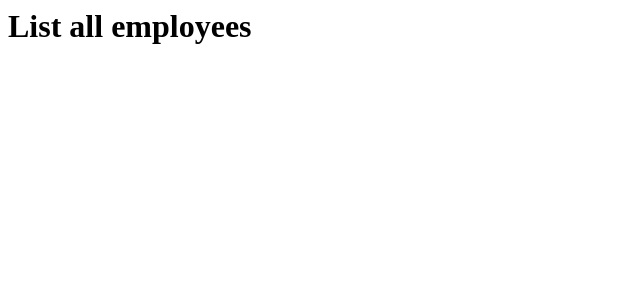
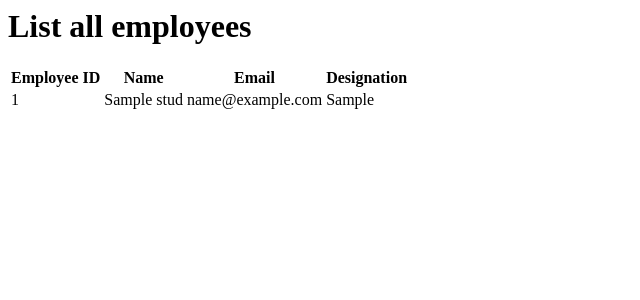
Before and after one commit to srini26juin90/ventuno-employee, a Django app: template templates/list-employees.html in a window 1280 px wide. Shown: the top 300 px of the page, without its empty margins (0-640 px from the left). Run offline with Django 3.2, Linux system fonts and the light colour scheme; the template is opened without the code that fills it: most values are stand-ins (such as "Sample title", 1, 10 or a date in 2020).

Commit message:
added inner pages

```diff
--- a/templates/list-employees.html
+++ b/templates/list-employees.html
@@ -1 +1,24 @@
 <h1>List all employees</h1>
+
+<div class="container">
+    <table class="table table-striped">
+        <thead>
+          <tr>
+            <th>Employee ID</th>
+            <th>Name</th>
+            <th>Email</th>
+            <th>Designation</th>
+          </tr>
+        </thead>
+        <tbody>
+        {% for stud in employee %}
+          <tr>
+            <td>{{stud.emp_id}}</td>
+            <td>{{stud.emp_name}}</td>
+            <td>{{stud.emp_email}}</td>
+            <td>{{stud.emp_designation}}</td>
+          </tr>
+          {% endfor %}
+        </tbody>
+    </table>
+    </div>
--- a/ventunotech/views.py
+++ b/ventunotech/views.py
@@ -1,6 +1,7 @@
 from django.shortcuts import render
 from ventunotech.models import AddEmployee
 from django.contrib import messages
+
 
 def addEmployee(request):
     if request.method == 'POST':
```
Also changed, not shown: employee/views.py (+11 -7 lines), models.py (added, +8 -0 lines), ventunotech/settings.py (+12 -3 lines), db.sqlite3.
